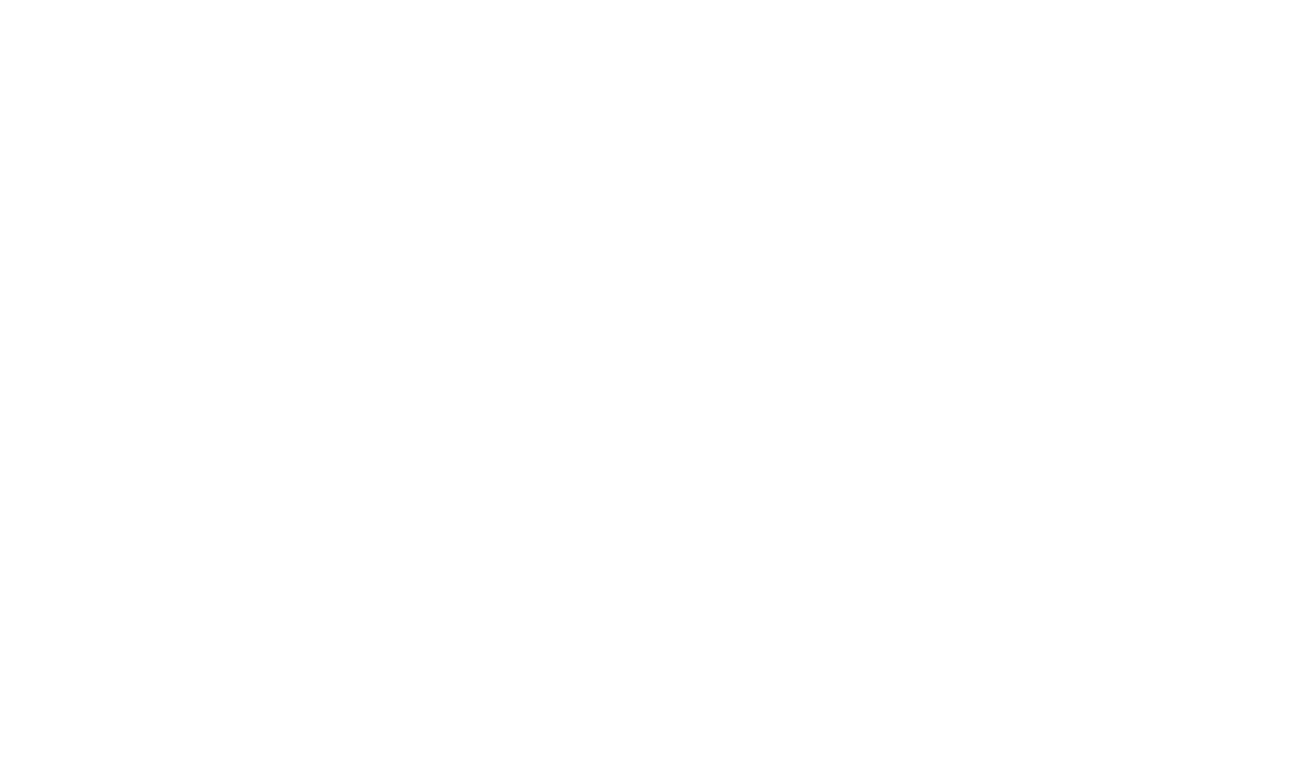
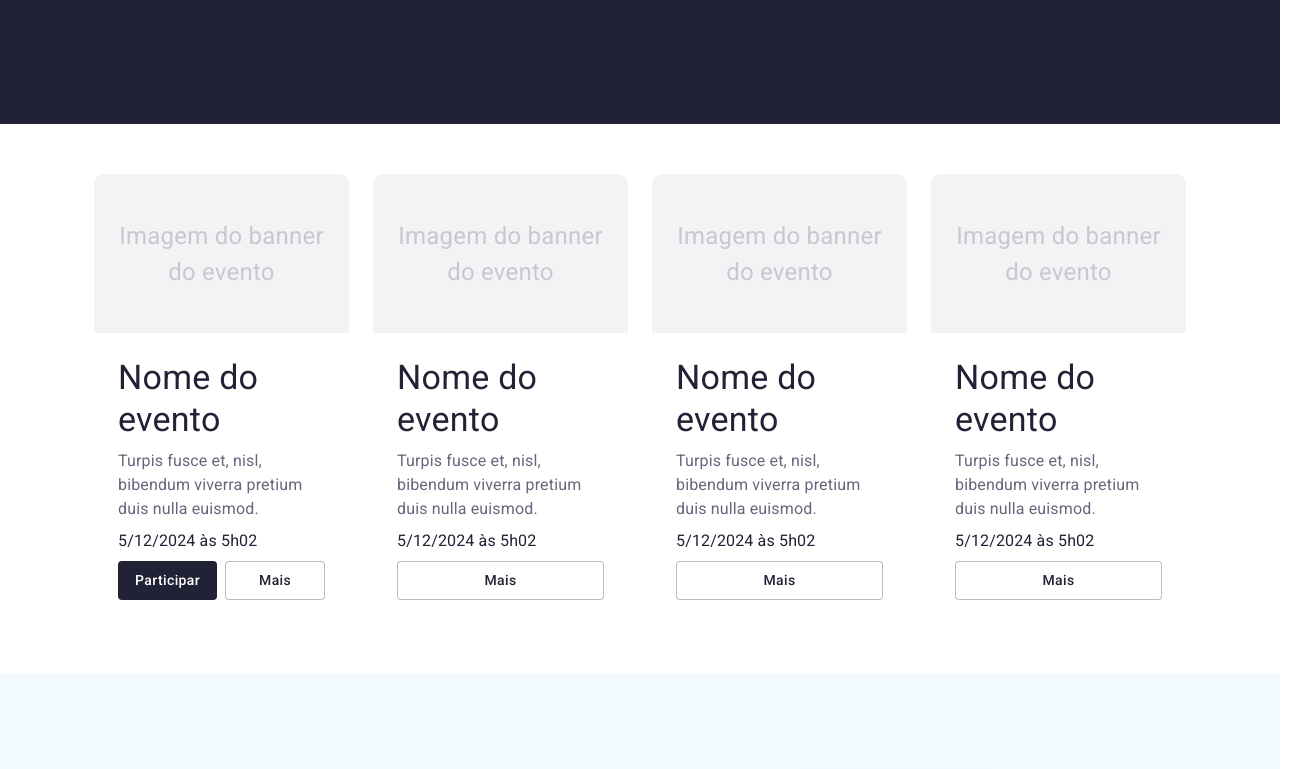
Before and after one commit to dev-pira/site, a Next.js app: page /eventos in a window 1280 px wide. Before the commit this address had no page. Shown: the part 500-1269 px from the top of the page, 1313 px wide, since content can reach past the window. Before the commit the page ends 800 px from the top, so only its background shows below. Built offline with nearby package versions, Linux system fonts and the light colour scheme.

Commit message:
Atualização Página de Eventos

```diff
--- /dev/null
+++ b/pages/eventos/index.tsx
@@ -0,0 +1,106 @@
+import type { NextPage } from "next";
+import React from "react";
+import { Footer } from "../../components/Footer";
+import { Initiatives } from "../../components/Initiatives";
+import { Navbar } from "../../components/Navbar";
+import { Box } from "../../components/Box";
+import { EventCard } from "../../components/EventCard";
+
+const Event: NextPage = () => {
+  const defaultWidth = "1345px";
+  const events = [
+    {
+      description:
+        "Turpis fusce et, nisl, bibendum viverra pretium duis nulla euismod.",
+      detailsLink: "https://www.google.com",
+      participateLink: "https://www.google.com",
+      title: "Nome do evento",
+    },
+    {
+      description:
+        "Turpis fusce et, nisl, bibendum viverra pretium duis nulla euismod.",
+      detailsLink: "https://www.google.com",
+      title: "Nome do evento",
+    },
+    {
+      description:
+        "Turpis fusce et, nisl, bibendum viverra pretium duis nulla euismod.",
+      detailsLink: "https://www.google.com",
+      title: "Nome do evento",
+    },
+    {
+      description:
+        "Turpis fusce et, nisl, bibendum viverra pretium duis nulla euismod.",
+      detailsLink: "https://www.google.com",
+      title: "Nome do evento",
+    },
+  ];
+  return (
+    <div>
+      <Navbar />
+      <Box
+        sx={{
+          display: "flex",
+          flexDirection: "row",
+          justifyContent: "center",
+          backgroundColor: "#212236;",
+        }}
+      >
+        <Box
+          sx={{
+            display: "flex",
+            flex: "none",
+            height: "560px",
+          }}
+        ></Box>
+      </Box>
+
+      <Box
+        sx={{
+          display: "flex",
+          flexDirection: "row",
+          justifyContent: "center",
+          backgroundColor: "",
+        }}
+      >
+        <Box
+          sx={{
+            display: "flex",
+            flexDirection: "",
+            height: "550px",
+            justifyContent: "space-around",
+          }}
+        >
+          <Box
+            sx={{
+              display: "flex",
+              width: defaultWidth,
+              flexDirection: "row",
+              justifyContent: "center",
+              alignItems: "center",
+              gap: "24px",
+            }}
+          >
+            {events.map((eventData) => {
+              return (
+                <EventCard
+                  key={eventData.title}
+                  title={eventData.title}
+                  description={eventData.description}
+                  detailsLink={eventData.detailsLink}
+                  participateLink={eventData.participateLink}
+                  color="contrast"
+                  dateTime={new Date()}
+                />
+              );
+            })}
+          </Box>
+        </Box>
+      </Box>
+      <Initiatives />
+      <Footer />
+    </div>
+  );
+};
+
+export default Event;
```
